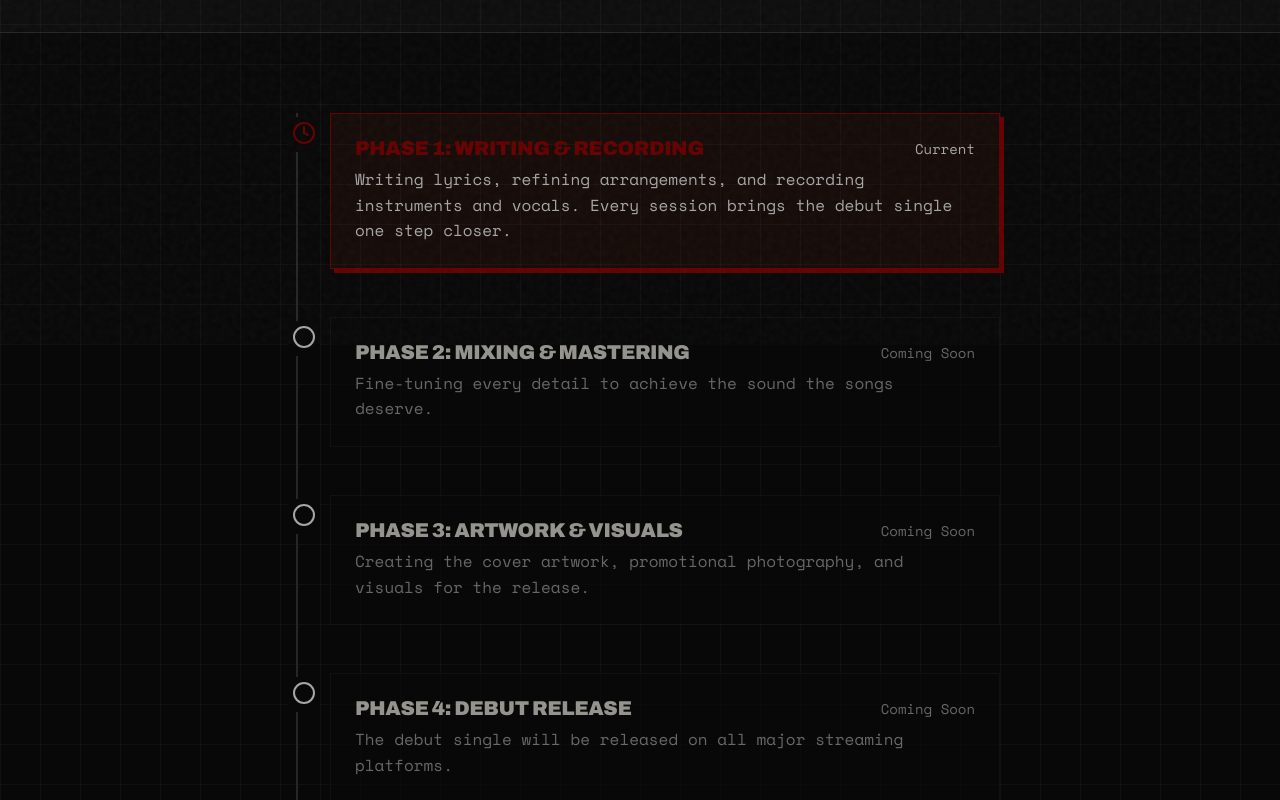
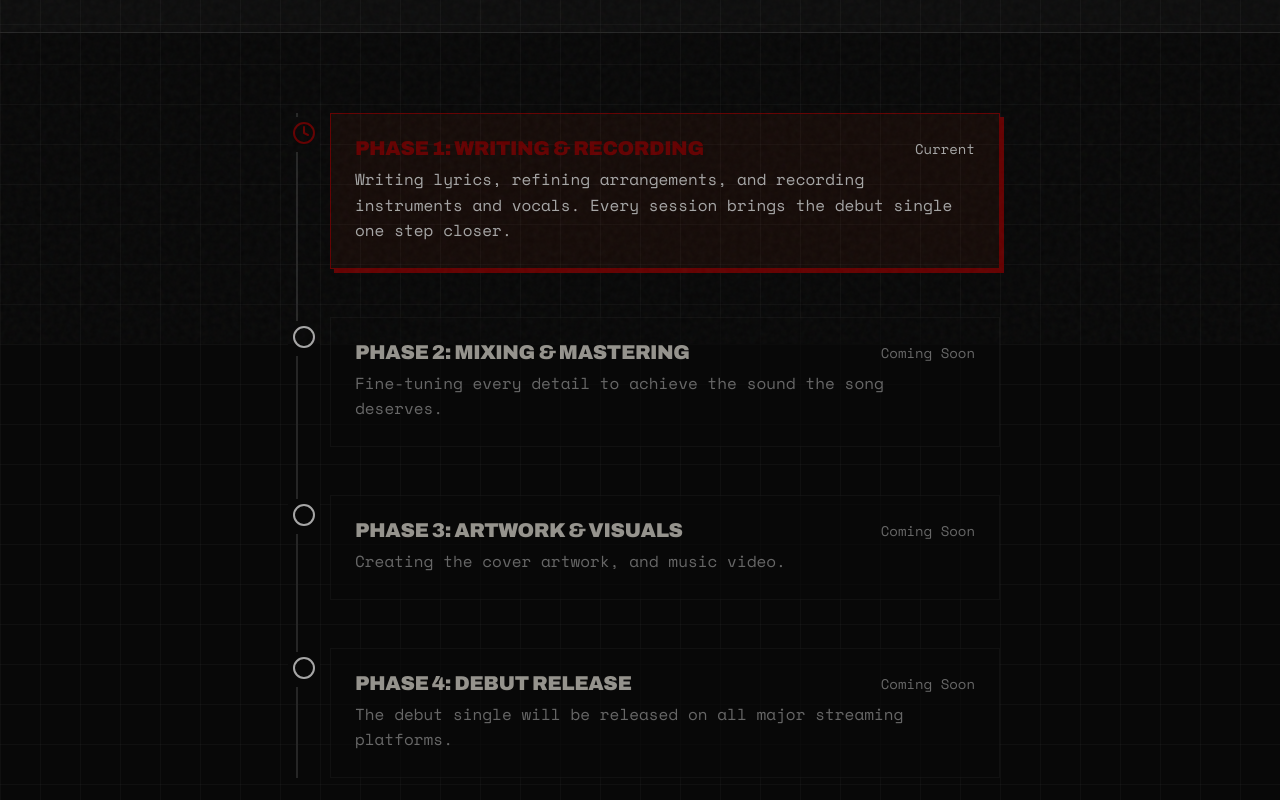
Before and after one commit to Thisisartelias/thisisartelias.github.io, a plain HTML site: page releases.html in a window 1280 px wide. Shown: the part 456-1256 px from the top of the page. Drawn offline with nearby package versions, Linux system fonts and the light colour scheme.

Commit message:
little timeline fix

```diff
--- a/releases.html
+++ b/releases.html
@@ -110,7 +110,7 @@
       </div>
 
       <p>
-        Fine-tuning every detail to achieve the sound the songs deserve.
+        Fine-tuning every detail to achieve the sound the song deserves.
       </p>
     </div>
   </div>
@@ -130,7 +130,7 @@
       </div>
 
       <p>
-        Creating the cover artwork, promotional photography, and visuals for the release.
+        Creating the cover artwork, and music video.
       </p>
     </div>
   </div>
```
